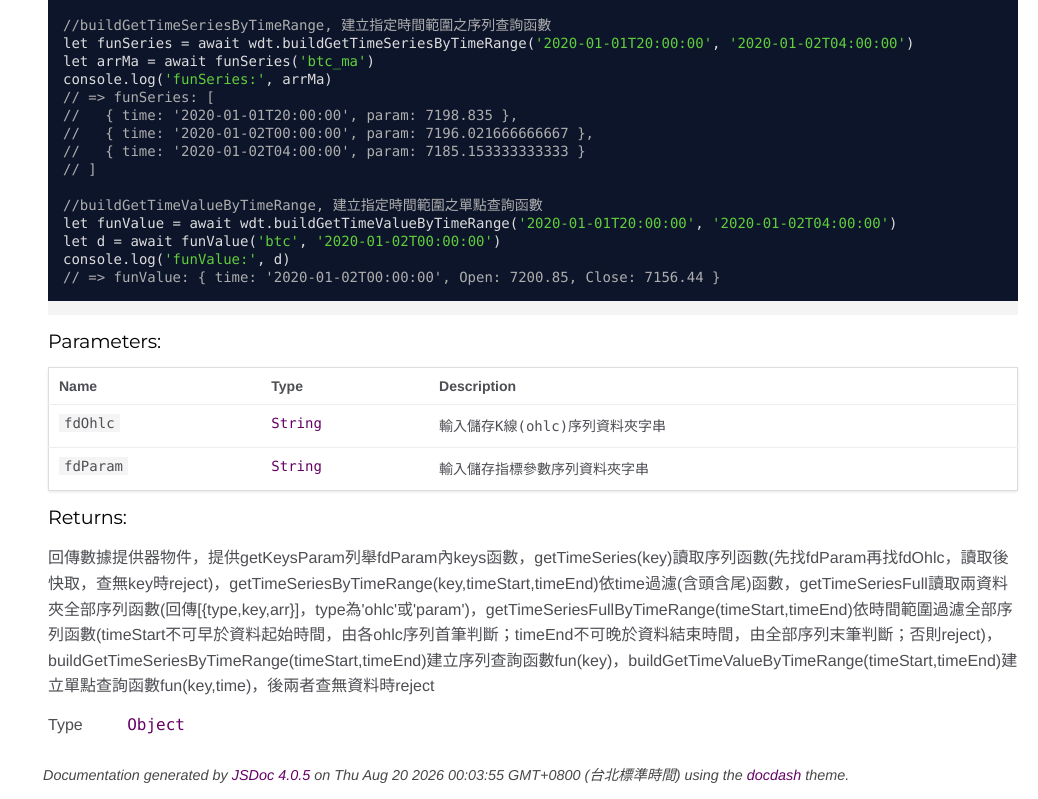
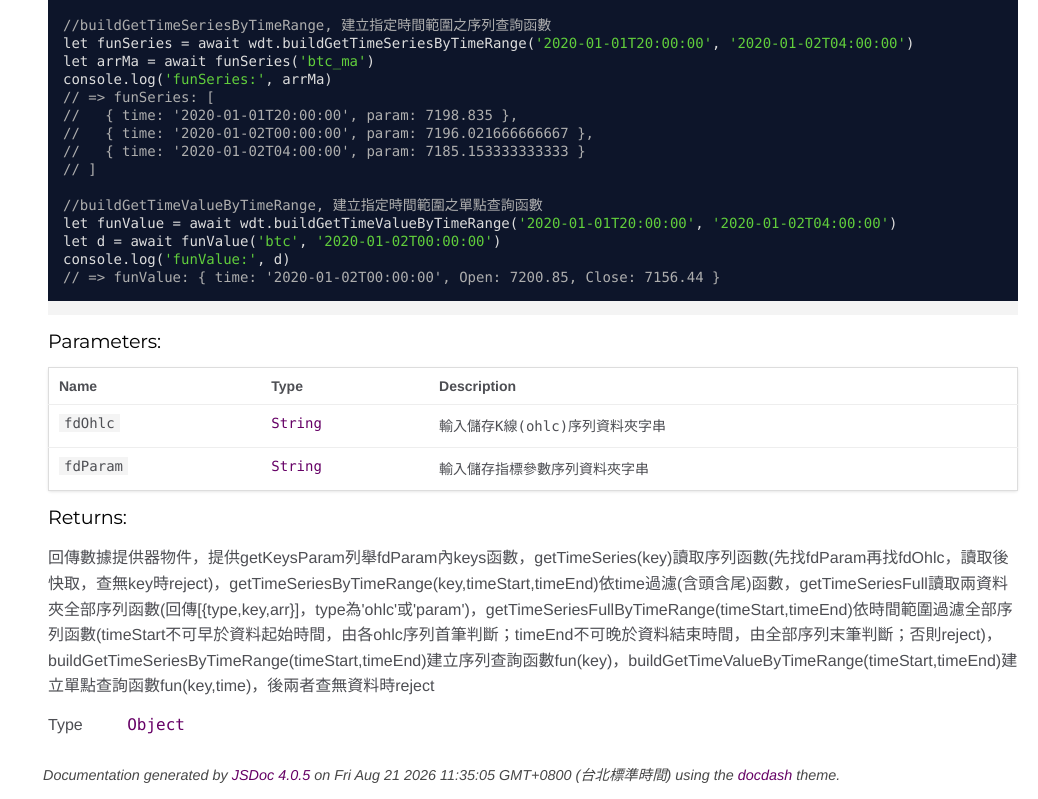
Before and after one commit to yuda-lyu/w-data-tdprovide, a website: page docs/WDataTdprovide.html in a window 1280 px wide. Shown: the part 1513-2312 px from the top of the page, without its empty margins (242-1280 px from the left). Drawn offline with Linux system fonts and the light colour scheme.

Commit message:
modify: update pks

```diff
--- a/docs/WDataTdprovide.html
+++ b/docs/WDataTdprovide.html
@@ -358,7 +358,7 @@ console.log('funValue:', d)
 <br class="clear">
 
 <footer>
-    Documentation generated by <a href="https://github.com/jsdoc3/jsdoc">JSDoc 4.0.5</a> on Thu Aug 20 2026 00:03:55 GMT+0800 (台北標準時間) using the <a href="https://github.com/clenemt/docdash">docdash</a> theme.
+    Documentation generated by <a href="https://github.com/jsdoc3/jsdoc">JSDoc 4.0.5</a> on Fri Aug 21 2026 11:35:05 GMT+0800 (台北標準時間) using the <a href="https://github.com/clenemt/docdash">docdash</a> theme.
 </footer>
 
 <script>prettyPrint();</script>
--- a/package.json
+++ b/package.json
@@ -1,12 +1,12 @@
 {
   "name": "w-data-tdprovide",
-  "version": "1.0.11",
+  "version": "1.0.12",
   "main": "dist/w-data-tdprovide.umd.js",
   "dependencies": {
-    "wsemi": "^1.8.78"
+    "wsemi": "^1.8.79"
   },
   "devDependencies": {
-    "w-package-tools": "^1.1.14"
+    "w-package-tools": "^1.1.15"
   },
   "scripts": {
     "test": "mocha \"test/unit-*.test.mjs\" --parallel --timeout 60000",
```
Also changed, not shown: docs/WDataTdprovide.mjs.html (+1 -1 lines), docs/index.html (+1 -1 lines), dist/w-data-tdprovide.umd.js, 1 other file.
